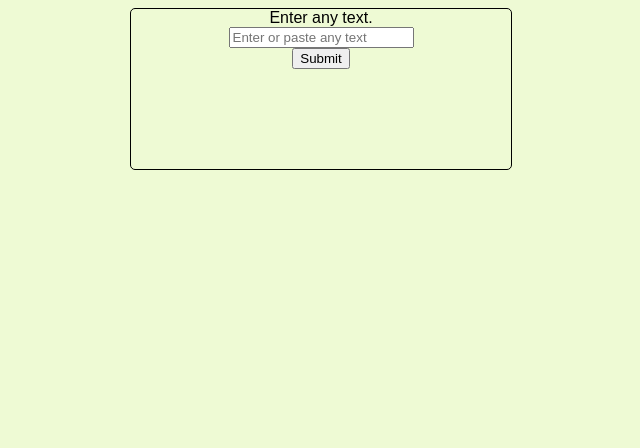
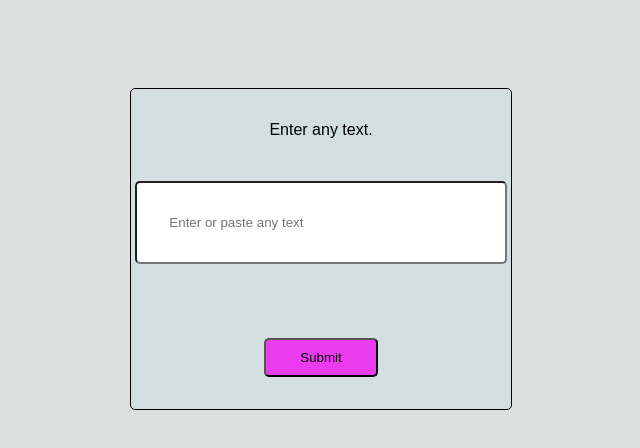
Before and after one commit to vishalpalle2208/CountVowels, a plain HTML site: page index.html in a window 1280 px wide. Shown: the whole page, without its empty margins (319-959 px from the left). Drawn offline with Linux system fonts and the light colour scheme.

Commit message:
changes made in styles.css

```diff
--- a/styles.css
+++ b/styles.css
@@ -1,13 +1,37 @@
 body {
     font-family: Arial, Helvetica, sans-serif;
-    background-color: #eefad4;
+    background-color: #dee0e0;
     display: flex;
 }
 .container {
-    height: 10rem;
+    height: 20rem;
     width: 30%;
-    margin : 0 auto;
+    margin: 5rem auto;
     border: 1px solid black;
     border-radius: 5px;
     text-align: center;
+    display: flex;
+    background-color: #d3dee0;
+    flex-wrap: wrap;
+    align-content: space-between;
+    align-items: center;
+    flex-direction: row;
 }
+.container label {
+    padding-top: 2rem;
+    margin: 0 auto;
+}
+.container input {
+    margin: 0 auto;
+    width: 80%;
+    padding: 2rem;
+    border-radius: 5px;
+}
+.container button {
+    margin: 2rem auto;
+    padding: 10px;
+    width: 30%;
+    background-color: #ea3bed;
+    border-radius: 5px;
+
+}
```
